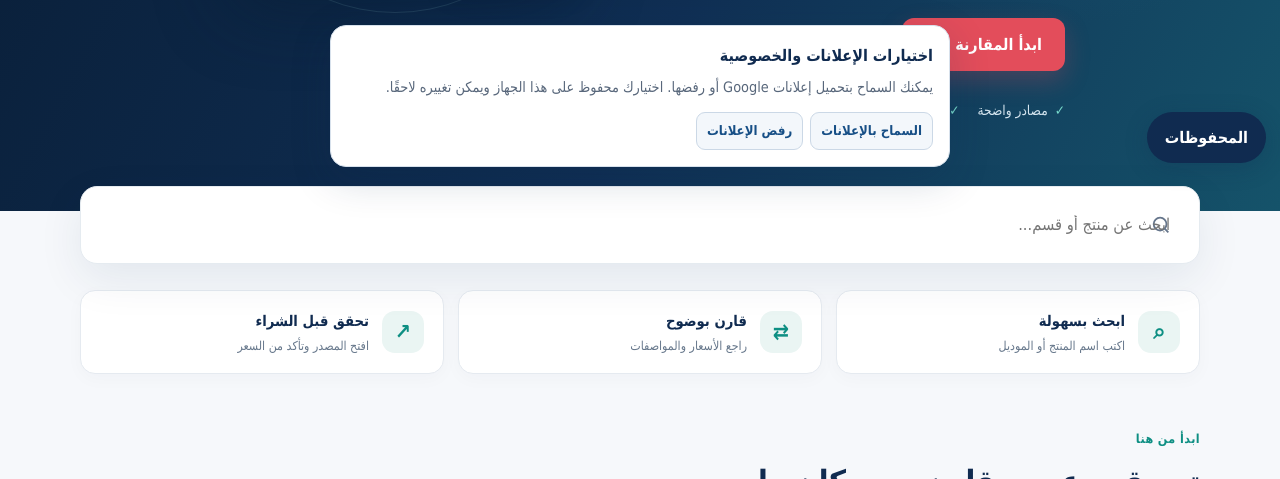
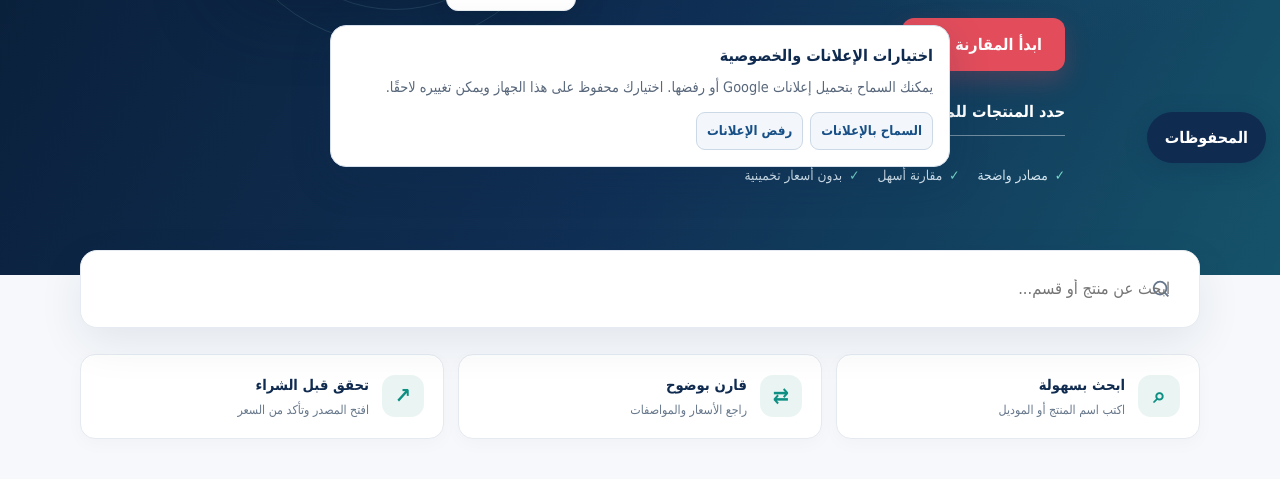
Before and after one commit to keromary044-jpg/masrprices, a plain HTML site: page index.html in a window 1280 px wide. Shown: the part 621-1100 px from the top of the page. Drawn offline with Linux system fonts and the light colour scheme; no server answers.

Commit message:
Replace decorative compare options with clear product selection button

```diff
--- a/index.html
+++ b/index.html
@@ -35,7 +35,7 @@
   <header class="site-header"><div class="container header-content"><a class="logo" href="/" aria-label="MasrPrices الرئيسية">Masr<span>Prices</span></a><nav aria-label="القائمة الرئيسية"><a href="/products/">المنتجات</a><a href="/catalog/">كل الأقسام</a><a href="#categories">قارن الأسعار</a><a href="#price-methodology">كيف نعمل؟</a><a href="contact.html">تواصل معنا</a></nav></div></header>
 
   <main>
-    <section class="hero"><div class="container hero-layout"><div class="hero-copy"><p class="eyebrow"><span class="eyebrow-dot"></span> دليلك الذكي للتسوق في مصر</p><h1>قبل ما تشتري…<br><span>قارن السعر الصح.</span></h1><p>اكتشف أسعار المنتجات وقارن بين الخيارات، واعرف مصدر السعر وآخر تاريخ لتحديثه قبل ما تاخد قرار الشراء.</p><div class="hero-actions"><a class="primary-button" href="/products/">ابدأ المقارنة <span aria-hidden="true">←</span></a><a class="hero-secondary" href="/products/">اكتشف المنتجات</a></div><div class="hero-assurances"><span><i>✓</i> مصادر واضحة</span><span><i>✓</i> مقارنة أسهل</span><span><i>✓</i> بدون أسعار تخمينية</span></div></div><div class="hero-visual" aria-hidden="true"><div class="visual-orbit orbit-one"></div><div class="visual-orbit orbit-two"></div><div class="visual-main-card"><div class="visual-card-top"><span class="visual-mark">MP</span><span class="visual-live">دليل الأسعار</span></div><div class="visual-search-line"><span class="visual-search-icon">⌕</span><span>بتدور على منتج؟</span></div><div class="visual-product-row"><span class="visual-product-icon">▣</span><span><b>قارن الخيارات</b><small>الموديل والمواصفات والسعر</small></span><span class="visual-arrow">←</span></div><div class="visual-foot"><span>قرار شراء أوضح</span><strong>MasrPrices</strong></div></div><div class="visual-floating floating-check">✓ سعر بمصدر</div><div class="visual-floating floating-egp">جنيه مصري <b>EGP</b></div></div></div></section>
+    <section class="hero"><div class="container hero-layout"><div class="hero-copy"><p class="eyebrow"><span class="eyebrow-dot"></span> دليلك الذكي للتسوق في مصر</p><h1>قبل ما تشتري…<br><span>قارن السعر الصح.</span></h1><p>اكتشف أسعار المنتجات وقارن بين الخيارات، واعرف مصدر السعر وآخر تاريخ لتحديثه قبل ما تاخد قرار الشراء.</p><div class="hero-actions"><a class="primary-button" href="/products/">ابدأ المقارنة <span aria-hidden="true">←</span></a><a class="hero-secondary" href="/products/">اكتشف المنتجات</a><a class="hero-secondary comparison-select-button" href="/products/">حدد المنتجات للمقارنة</a></div><div class="hero-assurances"><span><i>✓</i> مصادر واضحة</span><span><i>✓</i> مقارنة أسهل</span><span><i>✓</i> بدون أسعار تخمينية</span></div></div><div class="hero-visual" aria-hidden="true"><div class="visual-orbit orbit-one"></div><div class="visual-orbit orbit-two"></div><div class="visual-main-card"><div class="visual-card-top"><span class="visual-mark">MP</span><span class="visual-live">دليل الأسعار</span></div><div class="visual-search-line"><span class="visual-search-icon">⌕</span><span>بتدور على منتج؟</span></div><div class="visual-foot"><span>قرار شراء أوضح</span><strong>MasrPrices</strong></div></div><div class="visual-floating floating-check">✓ سعر بمصدر</div><div class="visual-floating floating-egp">جنيه مصري <b>EGP</b></div></div></div></section>
 
     <section class="container search-section">
       <div class="search-control">
```
